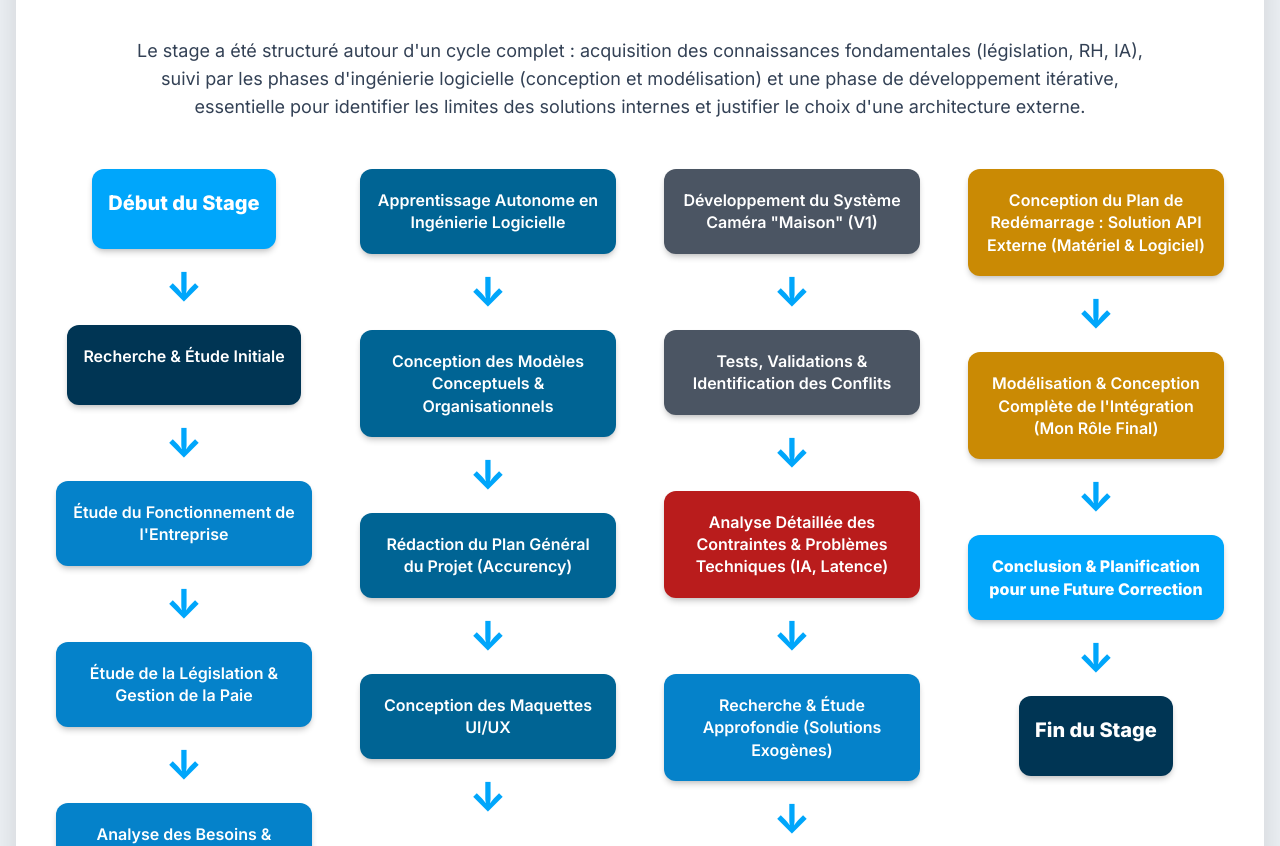
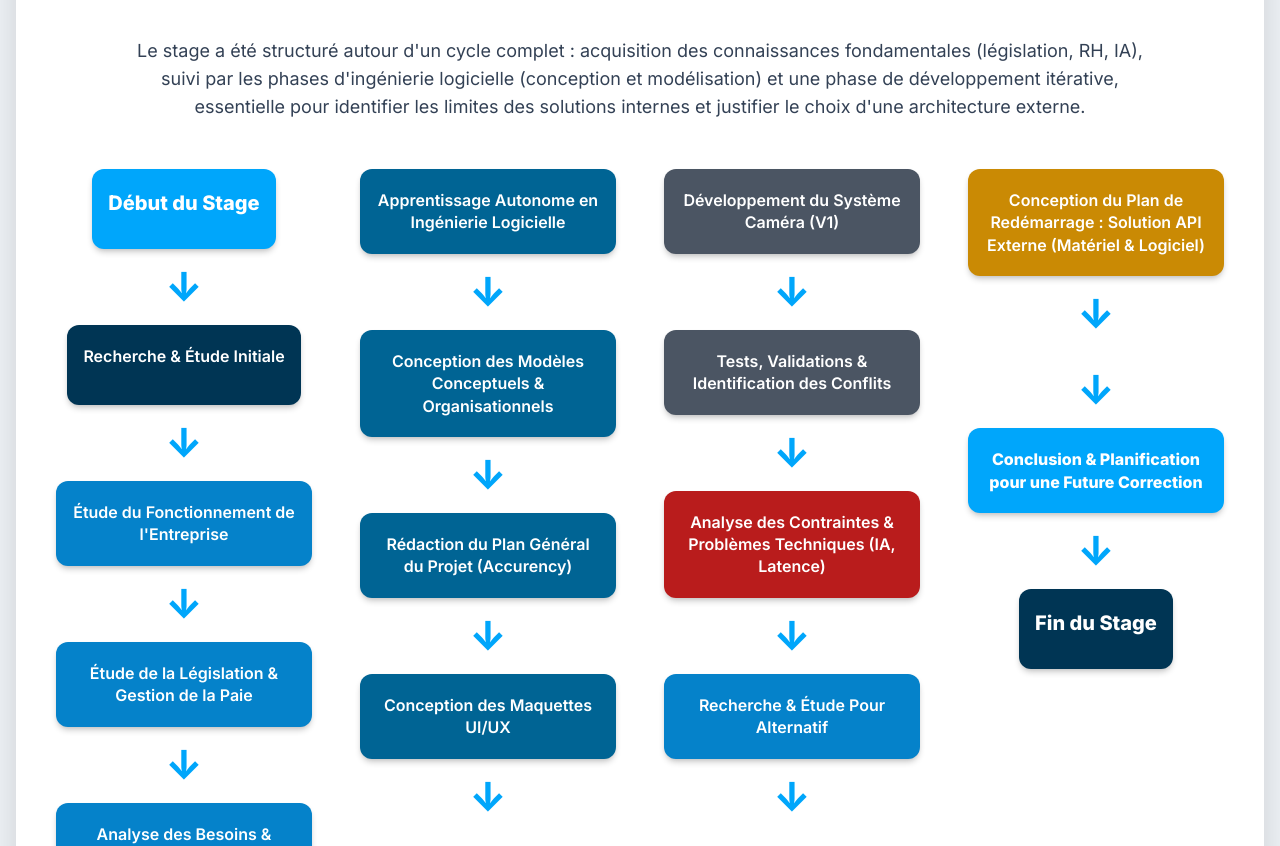
Before and after one commit to desagencydes-rgb/Stage-d-Initiation, a plain HTML site: page parcours_detaille_de_stage.html in a window 1280 px wide. Shown: the part 143-989 px from the top of the page. Drawn offline with nearby package versions, Linux system fonts and the light colour scheme.

Commit message:
Update parcours_detaille_de_stage.html

```diff
--- a/parcours_detaille_de_stage.html
+++ b/parcours_detaille_de_stage.html
@@ -118,13 +118,13 @@
 
                 <!-- Colonne 3 : Développement Itératif & Découverte des Problèmes -->
                 <div class="flex flex-col items-center w-full lg:col-span-1">
-                    <div class="flow-node bg-gray-600">Développement du Système Caméra "Maison" (V1)</div>
+                    <div class="flow-node bg-gray-600">Développement du Système Caméra (V1)</div>
                     <div class="arrow-vertical">↓</div>
                     <div class="flow-node bg-gray-600">Tests, Validations & Identification des Conflits</div>
                     <div class="arrow-vertical">↓</div>
-                    <div class="flow-node bg-red-700">Analyse Détaillée des Contraintes & Problèmes Techniques (IA, Latence)</div>
+                    <div class="flow-node bg-red-700">Analyse des Contraintes & Problèmes Techniques (IA, Latence)</div>
                     <div class="arrow-vertical">↓</div>
-                    <div class="flow-node bg-forcos-secondary">Recherche & Étude Approfondie (Solutions Exogènes)</div>
+                    <div class="flow-node bg-forcos-secondary">Recherche & Étude Pour Alternatif</div>
                     <div class="arrow-vertical hidden lg:block">↓</div>
                 </div>
 
@@ -132,7 +132,6 @@
                 <div class="flex flex-col items-center w-full lg:col-span-1">
                     <div class="flow-node bg-yellow-600">Conception du Plan de Redémarrage : Solution API Externe (Matériel & Logiciel)</div>
                     <div class="arrow-vertical">↓</div>
-                    <div class="flow-node bg-yellow-600">Modélisation & Conception Complète de l'Intégration (Mon Rôle Final)</div>
                     <div class="arrow-vertical">↓</div>
                     <div class="flow-node bg-forcos-primary font-black">Conclusion & Planification pour une Future Correction</div>
                     <div class="arrow-vertical">↓</div>
```
